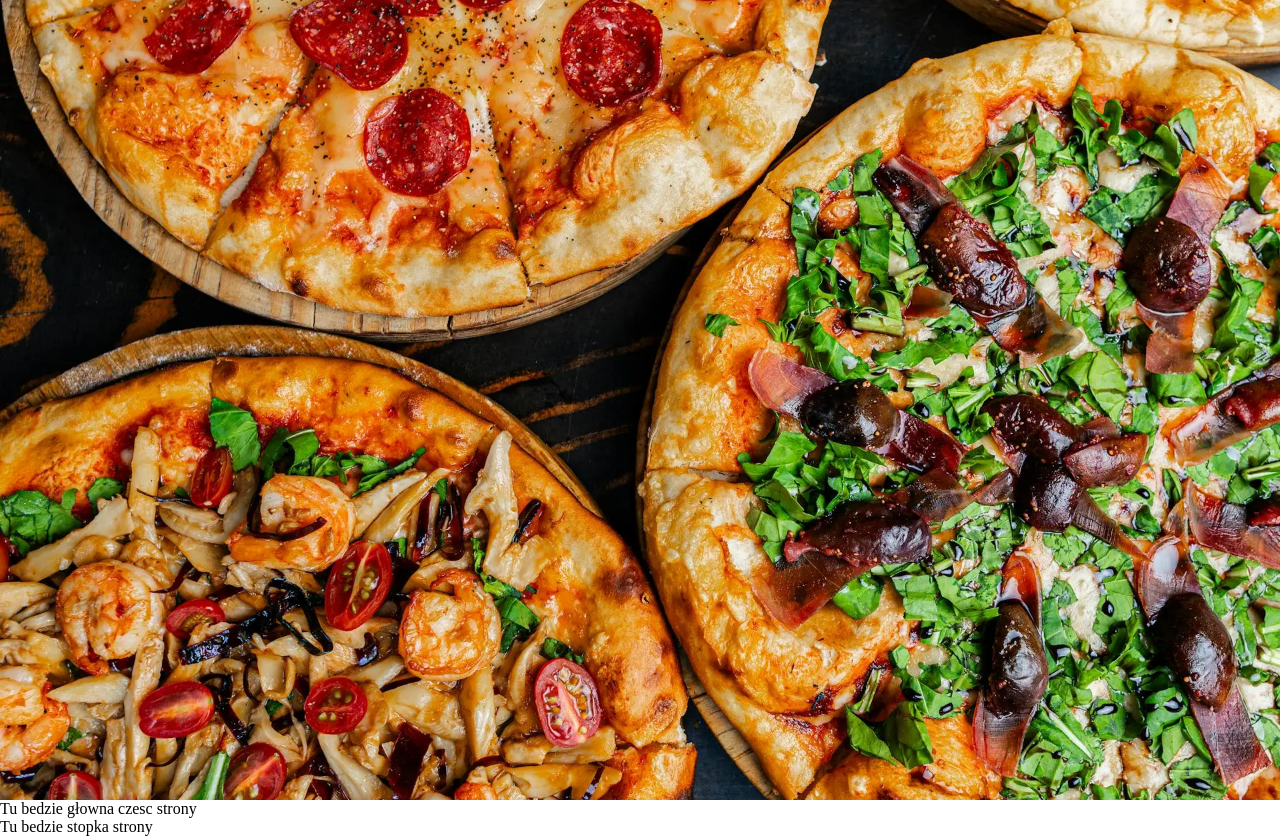
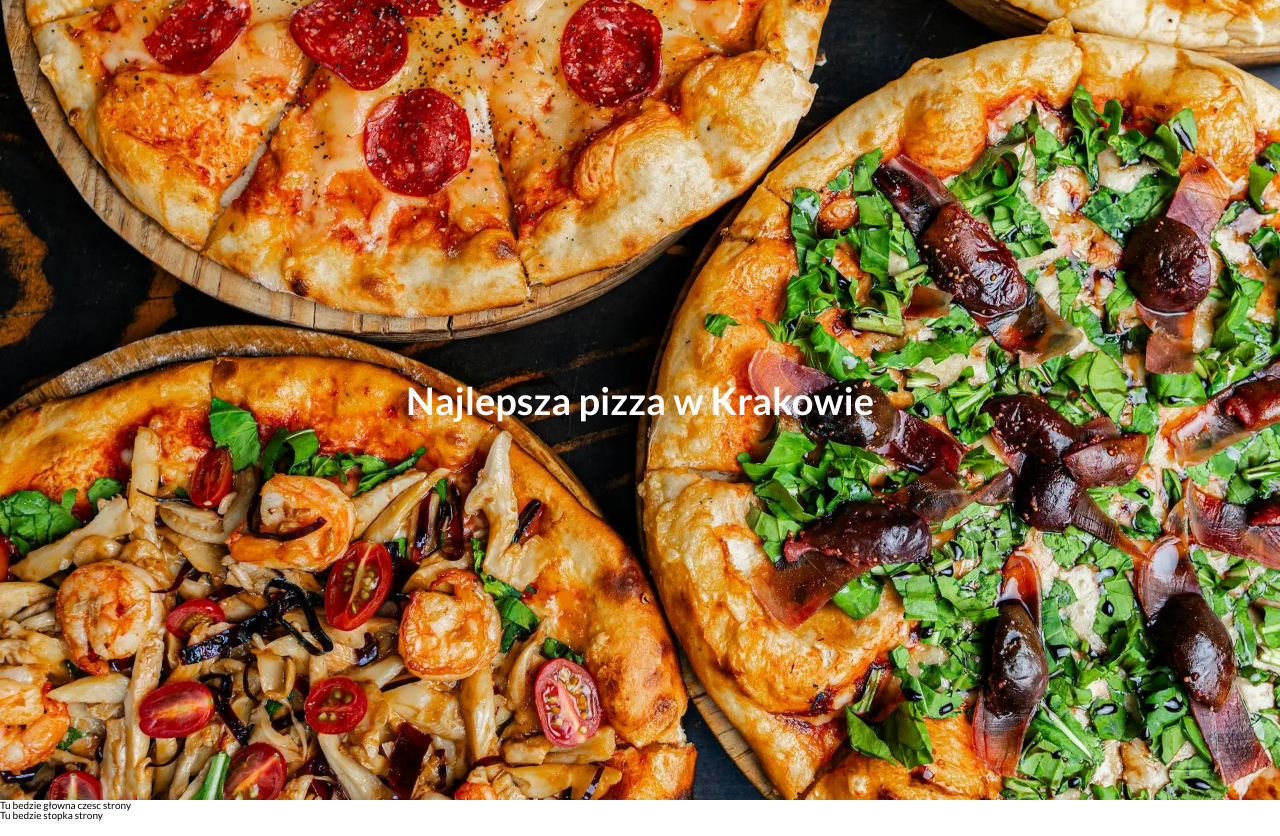
Before and after one commit to Kadubek/project1, a plain HTML site: page index.html in a window 1280 px wide. Drawn offline with Linux system fonts and the light colour scheme.

Commit message:
add google font and add reset css

```diff
--- a/index.html
+++ b/index.html
@@ -3,13 +3,16 @@
 <head>
     <meta charset="UTF-8">
     <meta name="viewport" content="width=device-width, initial-scale=1.0">
+    <link rel="preconnect" href="https://fonts.googleapis.com">
+<link rel="preconnect" href="https://fonts.gstatic.com" crossorigin>
+<link href="https://fonts.googleapis.com/css2?family=Lato:ital,wght@0,400;0,700;1,400;1,700&display=swap" rel="stylesheet">
     <link rel="shortvut ivon" href="favicon.ico" type="image/x-icon">
     <link rel="stylesheet" href="css/style.css">
     <script src="js/scripts.js" defer></script>
     <title>Pizza Kraków</title>
 </head>
 <body>
-    <header></header>
+    <header><h1>Najlepsza pizza w Krakowie</h1></header>
     <main>Tu bedzie głowna czesc strony</main>
     <footer>Tu bedzie stopka strony</footer>
 </body>
--- /dev/null
+++ b/scss/_reset.scss
@@ -0,0 +1,48 @@
+/* http://meyerweb.com/eric/tools/css/reset/
+   v2.0 | 20110126
+   License: none (public domain)
+*/
+
+html, body, div, span, applet, object, iframe,
+h1, h2, h3, h4, h5, h6, p, blockquote, pre,
+a, abbr, acronym, address, big, cite, code,
+del, dfn, em, img, ins, kbd, q, s, samp,
+small, strike, strong, sub, sup, tt, var,
+b, u, i, center,
+dl, dt, dd, ol, ul, li,
+fieldset, form, label, legend,
+table, caption, tbody, tfoot, thead, tr, th, td,
+article, aside, canvas, details, embed,
+figure, figcaption, footer, header, hgroup,
+menu, nav, output, ruby, section, summary,
+time, mark, audio, video {
+	margin: 0;
+	padding: 0;
+	border: 0;
+	font-size: 100%;
+	font: inherit;
+	vertical-align: baseline;
+}
+/* HTML5 display-role reset for older browsers */
+article, aside, details, figcaption, figure,
+footer, header, hgroup, menu, nav, section {
+	display: block;
+}
+body {
+	line-height: 1;
+}
+ol, ul {
+	list-style: none;
+}
+blockquote, q {
+	quotes: none;
+}
+blockquote:before, blockquote:after,
+q:before, q:after {
+	content: '';
+	content: none;
+}
+table {
+	border-collapse: collapse;
+	border-spacing: 0;
+}
--- a/scss/style.scss
+++ b/scss/style.scss
@@ -1,8 +1,23 @@
+@use 'reset';
+
+html{
+    font-size: 10px;
+}
+
 header {
     height: 100vh;
     background: url('../assets/img/bg_header.webp') center/cover;
+    color: white;
+    display: flex;
+    align-items: center;
+    justify-content: center;
+    h1 {
+        font-size: 3.8rem;
+        font-weight: bold;
 
+    }
 }
 body {
-    margin: 0;
+
+    font-family: "Lato", sans-serif;
 }
```
Also changed, not shown: css/style.css, 1 other file.
